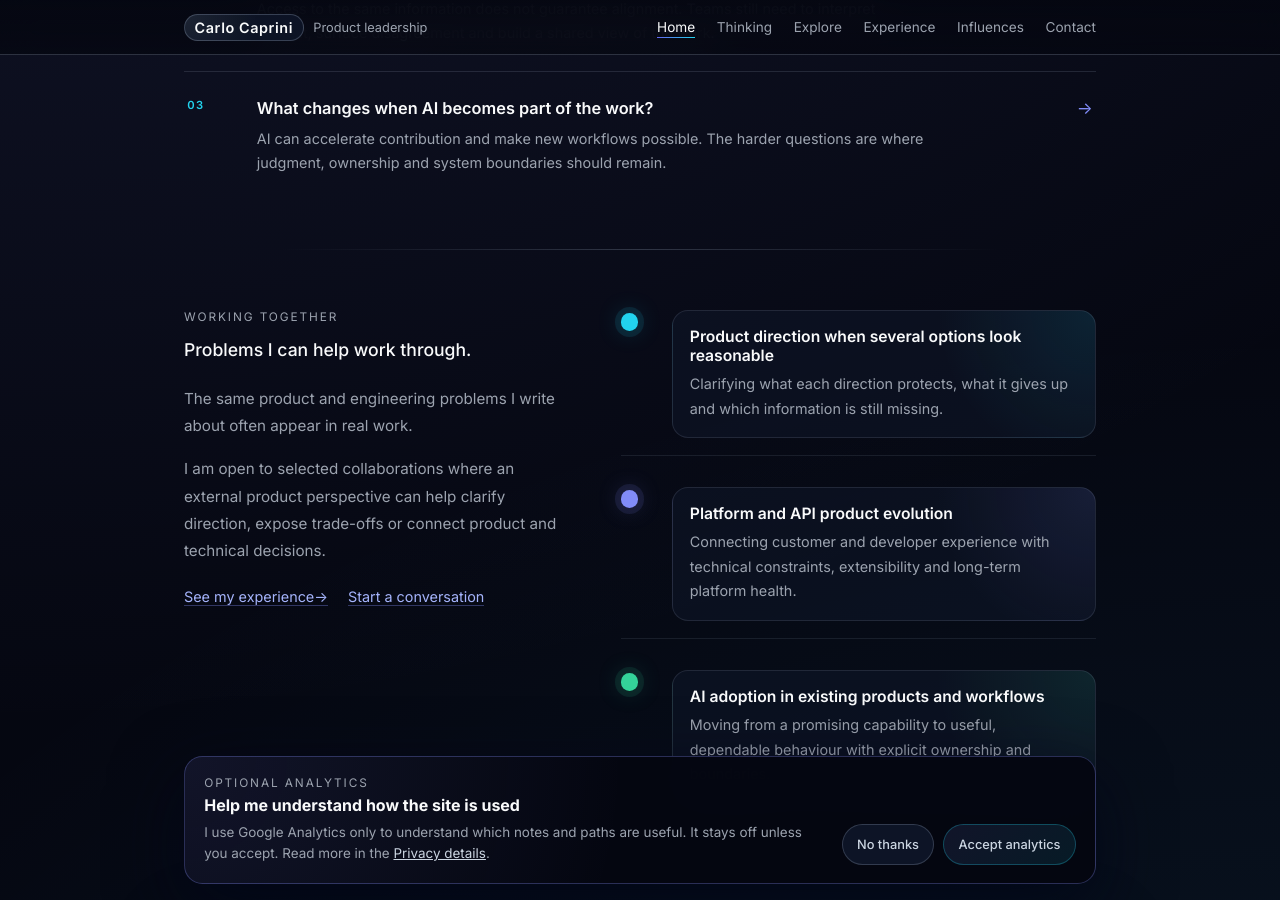
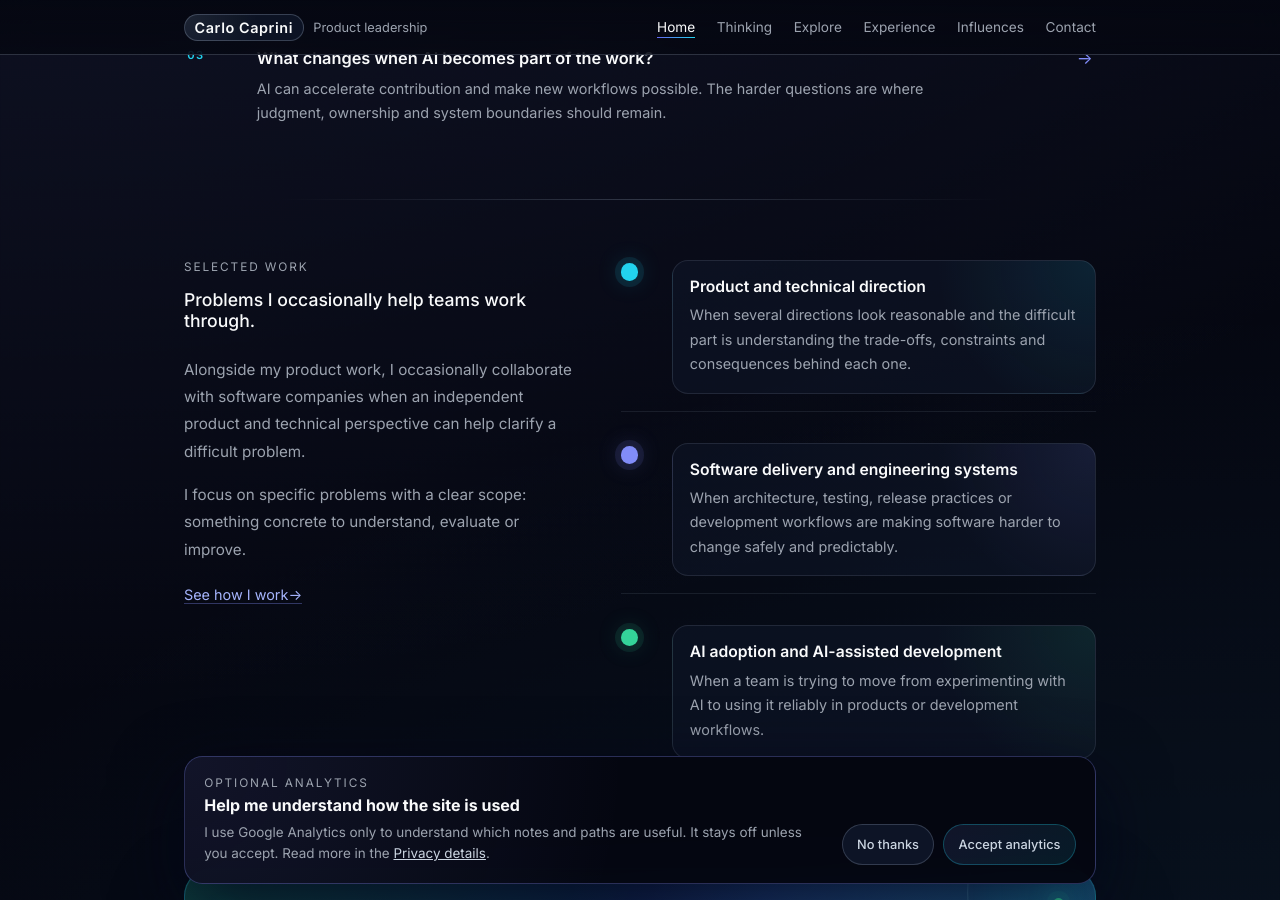
Before and after one commit to carlocaprini/carlocaprini.github.io, a Jekyll site: the page built from index.md, in a window 1280 px wide and 900 px high, scrolled down 1621 px. Built offline with Jekyll 4.4.1, drawn with Linux system fonts in a browser that asks for light colours; some of the changed text lies outside the part shown.

Commit message:
feat: broaden homepage professional positioning

```diff
--- a/_data/home.yml
+++ b/_data/home.yml
@@ -1,17 +1,17 @@
 hero:
   label: Product · Software · AI · Organisations
-  title_prefix: "Notes on "
-  title_highlight: "product decisions in complex software systems"
+  title_prefix: ""
+  title_highlight: "Product decisions in complex software systems"
   subtitle_paragraphs:
-    - "I write practical notes about the moments where product and engineering work become difficult: unclear priorities, technical trade-offs, platform evolution, AI adoption and teams interpreting the same context in different ways."
-    - "The site connects those ideas with the experience behind them and selected readings that have shaped how I think."
+    - "I work across product, software and AI, especially where product decisions meet technical constraints, platform evolution and the way teams actually build."
+    - "This site brings together the ideas I develop, the experience behind them and the problems I occasionally help other software teams work through."
   actions:
     primary:
-      label: Read selected notes
-      url: /#selected-notes
+      label: Explore the thinking
+      url: /explore/
     secondary:
-      label: Explore the questions
-      url: /explore/
+      label: See how I work
+      url: /work/
   snapshot:
     badge: Ideas on this site
     items:
@@ -54,23 +54,21 @@ questions:
     url: /explore/
 
 where_i_can_help:
-  eyebrow: Working together
-  title: Problems I can help work through.
+  eyebrow: Selected work
+  title: Problems I occasionally help teams work through.
   paragraphs:
-    - The same product and engineering problems I write about often appear in real work.
-    - I am open to selected collaborations where an external product perspective can help clarify direction, expose trade-offs or connect product and technical decisions.
+    - Alongside my product work, I occasionally collaborate with software companies when an independent product and technical perspective can help clarify a difficult problem.
+    - "I focus on specific problems with a clear scope: something concrete to understand, evaluate or improve."
   cards:
-    - title: Product direction when several options look reasonable
-      body: Clarifying what each direction protects, what it gives up and which information is still missing.
-    - title: Platform and API product evolution
-      body: Connecting customer and developer experience with technical constraints, extensibility and long-term platform health.
-    - title: AI adoption in existing products and workflows
-      body: Moving from a promising capability to useful, dependable behaviour with explicit ownership and boundaries.
+    - title: Product and technical direction
+      body: When several directions look reasonable and the difficult part is understanding the trade-offs, constraints and consequences behind each one.
+    - title: Software delivery and engineering systems
+      body: When architecture, testing, release practices or development workflows are making software harder to change safely and predictably.
+    - title: AI adoption and AI-assisted development
+      body: When a team is trying to move from experimenting with AI to using it reliably in products or development workflows.
   actions:
-    - label: See my experience
-      url: /experience/
-    - label: Start a conversation
-      url: /#contact
+    - label: See how I work
+      url: /work/
 
 experience:
   eyebrow: Experience behind the ideas
--- a/_layouts/home.html
+++ b/_layouts/home.html
@@ -18,8 +18,8 @@ layout: default
           <div class="hero-subtitle">{{ p | markdownify }}</div>
         {% endfor %}
         <div class="hero-actions">
-          <a href="{{ h.hero.actions.primary.url | relative_url }}" class="button-primary">{{ h.hero.actions.primary.label }}</a>
-          <a href="{{ h.hero.actions.secondary.url | relative_url }}" class="button-ghost" data-analytics-event="collection_open" data-analytics-collection="explore" data-analytics-link-context="home_hero">{{ h.hero.actions.secondary.label }}</a>
+          <a href="{{ h.hero.actions.primary.url | relative_url }}" class="button-primary" data-analytics-event="collection_open" data-analytics-collection="explore" data-analytics-link-context="home_hero">{{ h.hero.actions.primary.label }}</a>
+          <a href="{{ h.hero.actions.secondary.url | relative_url }}" class="button-ghost" data-analytics-event="collection_open" data-analytics-collection="work" data-analytics-link-context="home_hero">{{ h.hero.actions.secondary.label }}</a>
         </div>
       </div>
       {% include hero-card.html %}
@@ -98,11 +98,7 @@ layout: default
         {% endfor %}
         <div class="home-help-actions">
           {% for action in h.where_i_can_help.actions %}
-            {% if action.url == "/experience/" %}
-            <a class="section-link" href="{{ action.url | relative_url }}" data-analytics-event="experience_open" data-analytics-link-context="home_working_together">{{ action.label }}{% if forloop.first %} <span aria-hidden="true">→</span>{% endif %}</a>
-            {% else %}
-            <a class="section-link" href="{{ action.url | relative_url }}" data-analytics-event="contact_section_open" data-analytics-link-context="home_working_together">{{ action.label }}{% if forloop.first %} <span aria-hidden="true">→</span>{% endif %}</a>
-            {% endif %}
+            <a class="section-link" href="{{ action.url | relative_url }}" data-analytics-event="collection_open" data-analytics-collection="work" data-analytics-link-context="home_selected_work">{{ action.label }} <span aria-hidden="true">→</span></a>
           {% endfor %}
         </div>
       </div>
--- a/index.md
+++ b/index.md
@@ -1,7 +1,7 @@
 ---
 layout: home
 title: Product Leadership
-meta_title: Carlo Caprini | Product Judgment in Complex Software Systems
-meta_description: Notes and curated paths by Carlo Caprini on product decisions, software platforms, APIs, AI adoption and engineering collaboration.
-last_modified_at: 2026-08-09
+meta_title: Carlo Caprini | Product Judgment & Software Systems
+meta_description: Product judgment, software systems, APIs, AI-assisted work and Product–Engineering collaboration by Carlo Caprini.
+last_modified_at: 2026-08-24
 ---
```
